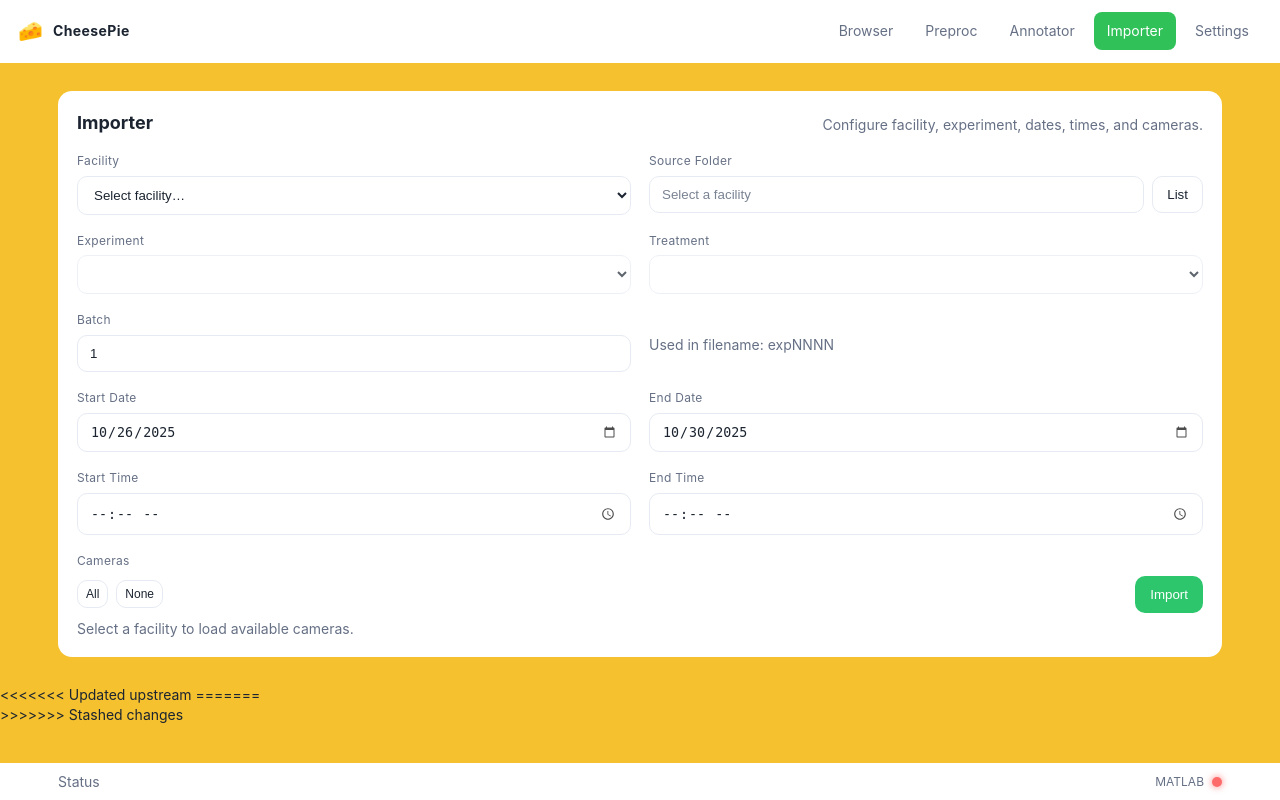
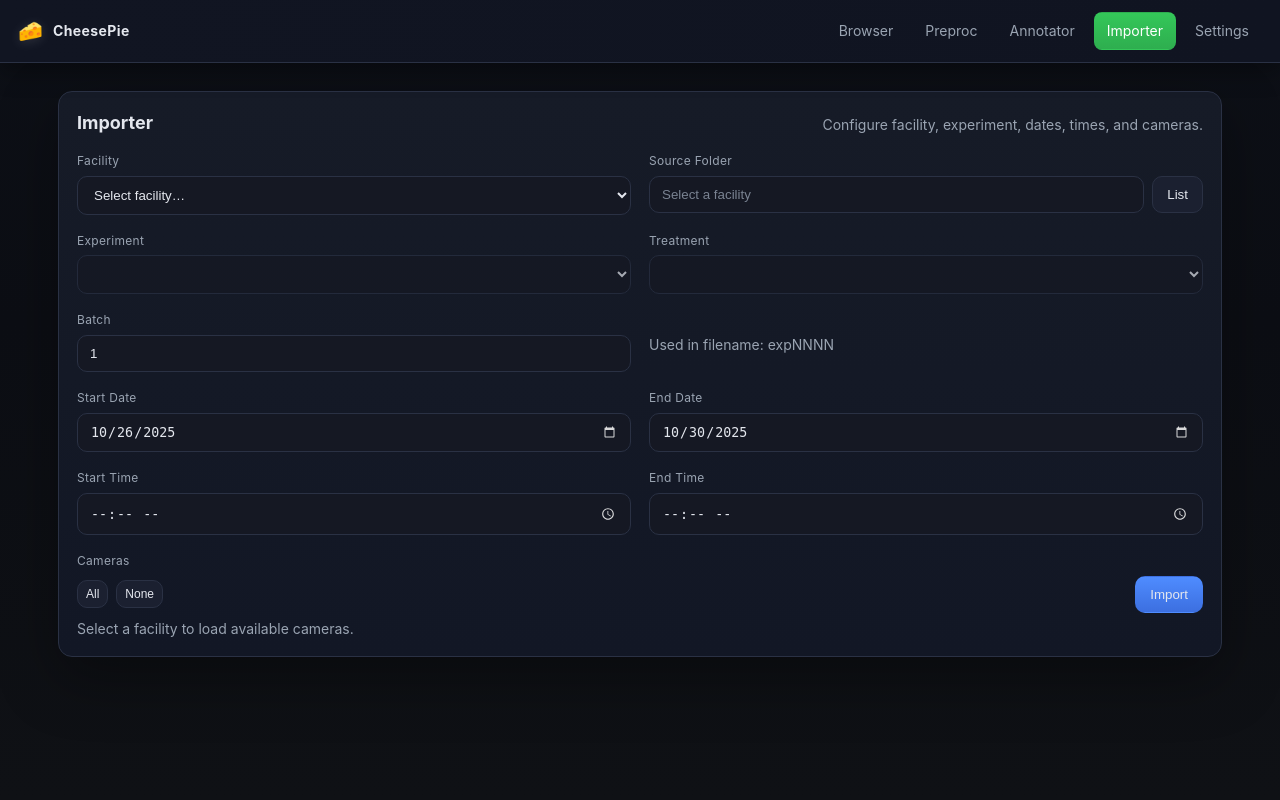
Before and after one commit to OrenForkosh/CheesePie, a Flask app: page /importer in a window 1280 px wide. Run offline with Flask 3, Linux system fonts and the light colour scheme; lists and menus that the app fills with data are empty; parts of the project's set-up code (start-up, migrations or seed data) failed here and were passed over; some libraries are stand-ins or nearby versions.

Commit message:
Fixed import

```diff
--- a/templates/base.html
+++ b/templates/base.html
@@ -7,7 +7,7 @@
     <script>
       (function(){
         try {
-          var t = localStorage.getItem('cheesepie.theme') || 'mouse';
+          var t = localStorage.getItem('cheesepie.theme') || 'dark';
           document.documentElement.setAttribute('data-theme', t);
         } catch (e) { /* ignore */ }
       })();
@@ -23,7 +23,6 @@
         <div class="logo">🧀</div>
         <div class="title">CheesePie</div>
       </div>
-      <div class="header-right">
       <nav class="tabs">
         <a class="tab tab-browser {{ 'active' if active_tab == 'browser' else '' }}" href="/browser">Browser</a>
         <a class="tab tab-preproc {{ 'active' if active_tab == 'preproc' else '' }}" href="/preproc">Preproc</a>
@@ -31,30 +30,13 @@
         <a class="tab tab-importer {{ 'active' if active_tab == 'importer' else '' }}" href="/importer">Importer</a>
         <a class="tab tab-settings {{ 'active' if active_tab == 'settings' else '' }}" href="/settings">Settings</a>
       </nav>
-      </div>
     </header>
 
     <main class="container">
       {% block content %}{% endblock %}
     </main>
 
-<<<<<<< Updated upstream
-
-
-    <div class="bottom-banner" role="status" aria-live="polite">
-      <div class="bb-content">
-        <div class="bb-left">
-          <span class="muted">Status</span>
-        </div>
-        <div class="bb-right" title="MATLAB status">
-          <span class="bb-label muted">MATLAB</span>
-          <span id="ml-dot" class="ml-dot ml-unknown" aria-label="MATLAB: Unknown" title="MATLAB: Unknown"></span>
-        </div>
-      </div>
-    </div>
-=======
     <footer class="footer muted"></footer>
->>>>>>> Stashed changes
 
     <script>
       window.CHEESEPIE = {{ public_config|tojson }};
```
Also changed, not shown: templates/preproc.html (+9 -28 lines). Lines whose indentation alone changed are shown as unchanged.
